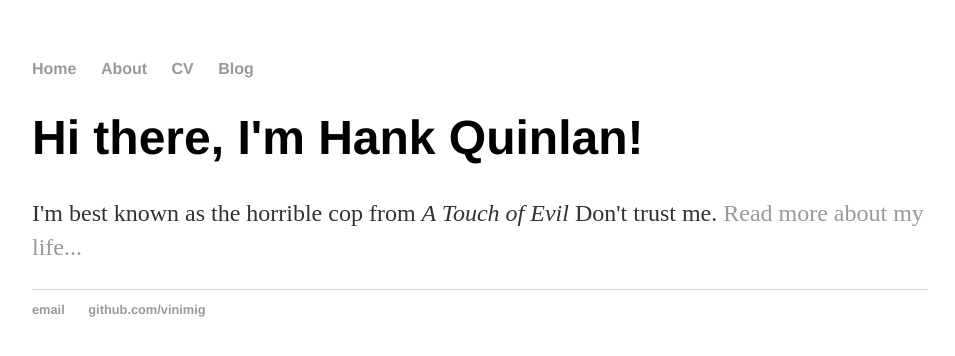
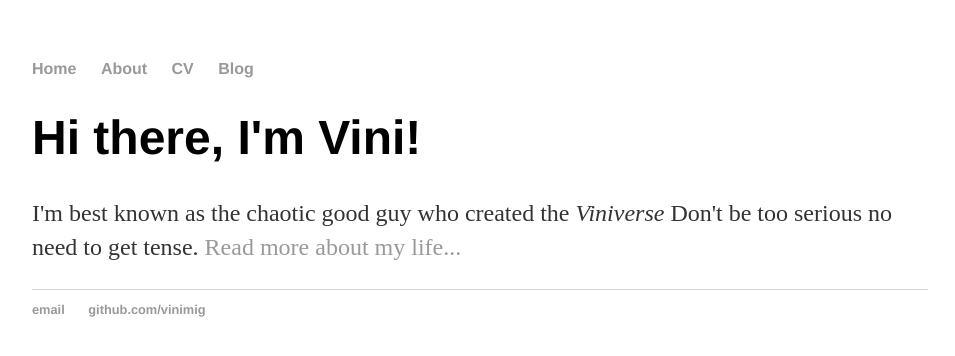
Before and after one commit to ViniMig/ViniMig.github.io, a Jekyll site: the page built from index.html, in a window 1280 px wide. Shown: the top 356 px of the page, without its empty margins (160-1115 px from the left). Built offline with Jekyll 4.4.1, drawn with Linux system fonts in a browser that asks for light colours.

Commit message:
update index to use jekyll layout

```diff
--- a/index.html
+++ b/index.html
@@ -1,30 +1,8 @@
-<!DOCTYPE html>
-<html>
-	<head>
-		<title>Vinicio Oliveira, Viniverse</title>
-		<!-- link to main stylesheet -->
-		<link rel="stylesheet" type="text/css" href="/css/main.css">
-	</head>
-	<body>
-		<nav>
-    		<ul>
-        		<li><a href="/">Home</a></li>
-	        	<li><a href="/about">About</a></li>
-        		<li><a href="/cv">CV</a></li>
-        		<li><a href="/blog">Blog</a></li>
-    		</ul>
-		</nav>
-		<div class="container">
-    		<div class="blurb">
-        		<h1>Hi there, I'm Hank Quinlan!</h1>
-				<p>I'm best known as the horrible cop from <em>A Touch of Evil</em> Don't trust me. <a href="/about">Read more about my life...</a></p>
-    		</div><!-- /.blurb -->
-		</div><!-- /.container -->
-		<footer>
-    		<ul>
-        		<li><a href="mailto:vinicio.miguel@protonmail.com">email</a></li>
-        		<li><a href="https://github.com/vinimig">github.com/vinimig</a></li>
-			</ul>
-		</footer>
-	</body>
-</html>
+---
+layout: default
+title: Vinicio Oliveira, Viniverse
+---
+<div class="blurb">
+    <h1>Hi there, I'm Vini!</h1>
+    <p>I'm best known as the chaotic good guy who created the <em>Viniverse</em> Don't be too serious no need to get tense. <a href="/about">Read more about my life...</a></p>
+</div><!-- /.blurb -->
```
